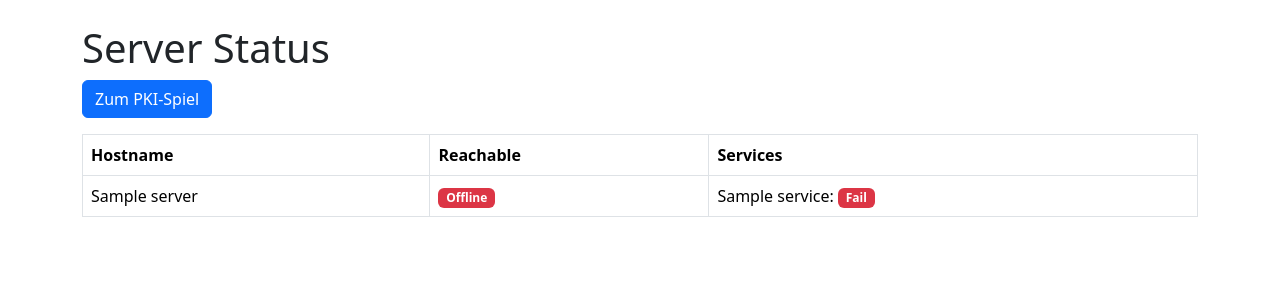
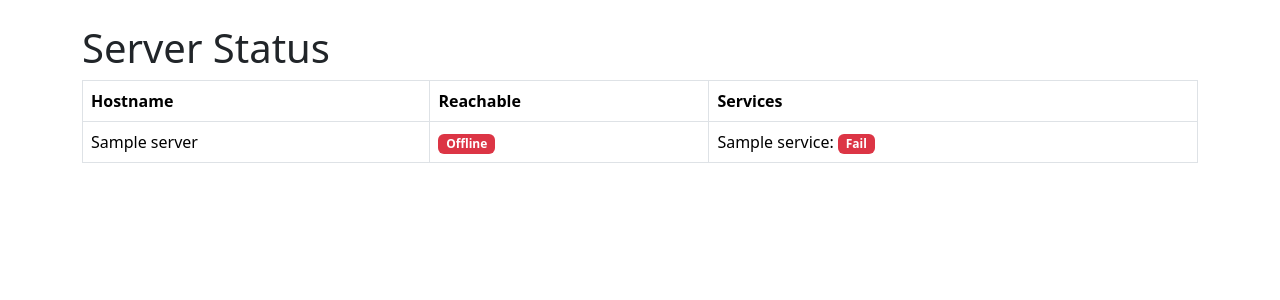
Before and after one commit to fireball1011/DomainServerStatus, a Flask app: template templates/index.html in a window 1280 px wide. Shown: the top 300 px of the page. Run offline with Flask 3, Linux system fonts and the light colour scheme; the template is opened without the code that fills it: most values are stand-ins (such as "Sample title", 1, 10 or a date in 2020).

Commit message:
Update index.html

```diff
--- a/templates/index.html
+++ b/templates/index.html
@@ -8,7 +8,6 @@
 <body>
 <div class="container mt-4">
     <h1>Server Status</h1>
-    <a class="btn btn-primary mb-3" href="/pki-game">Zum PKI-Spiel</a>
     <table class="table table-bordered">
         <thead>
             <tr>
```
